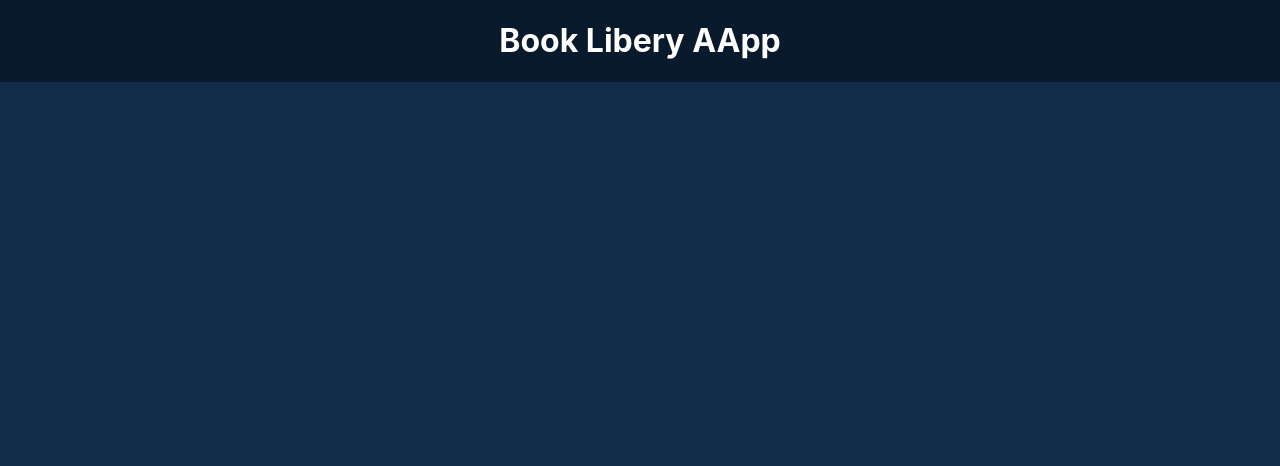
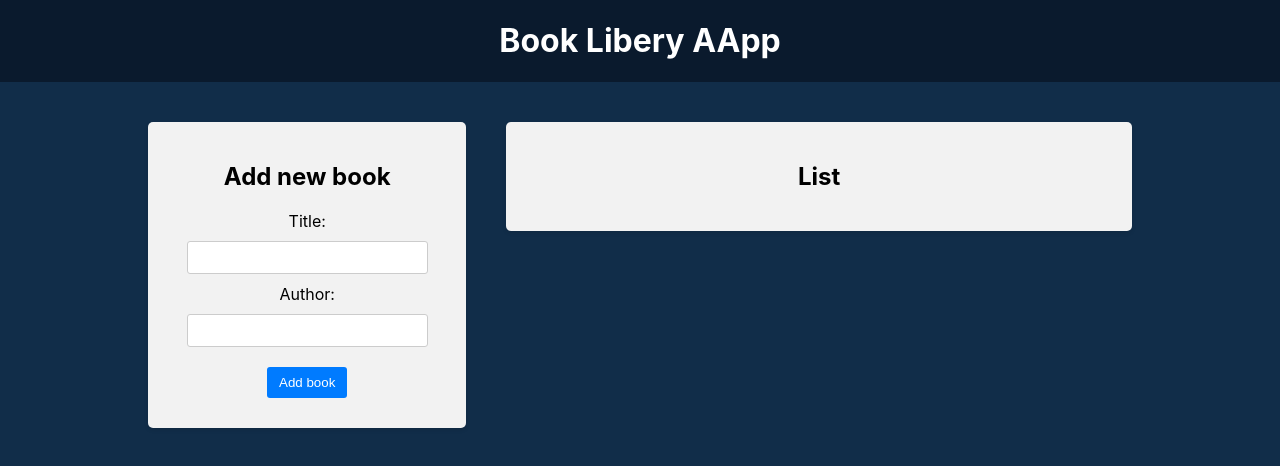
Before and after one commit to Nikita-a11y-dev/React-Libary-App, a React (Vite) app in the folder frontend/vite-project/: page / in a window 1280 px wide. Shown: the top 466 px of the page. Built offline with nearby package versions, Linux system fonts and the light colour scheme.

Commit message:
Added BockForm, BookList and Filter components

```diff
--- a/frontend/vite-project/src/App.jsx
+++ b/frontend/vite-project/src/App.jsx
@@ -1,3 +1,7 @@
+import BookList from "./components/BookList/BookList";
+import BookForm from "./components/BookForm/BookForm";
+import Filter from "./components/Filter/Filter";
+
 import "./App.css";
 
 export default function App() {
@@ -6,6 +10,15 @@ export default function App() {
       <header className="app-header">
         <h1>Book Libery AApp</h1>
       </header>
+      <main className="app-main">
+        <div className="app-left-column">
+          <BookForm></BookForm>
+        </div>
+        <div className="app-right-column">
+          {/* <Filter></Filter> */}
+          <BookList></BookList>
+        </div>
+      </main>
     </div>
   );
 }
--- /dev/null
+++ b/frontend/vite-project/src/components/BookForm/BookForm.css
@@ -0,0 +1,48 @@
+.book-form {
+  width: 100%;
+}
+
+.book-form label {
+  display: block;
+  width: 100%;
+  text-align: center;
+  margin-bottom: 10px;
+}
+
+.book-form input {
+  width: 80%;
+  padding: 8px;
+  margin-bottom: 10px;
+  border: 1px solid #ccc;
+  border-radius: 3px;
+}
+
+.book-form button {
+  background-color: #007bff;
+  color: #fff;
+  padding: 8px 12px;
+  border: none;
+  border-radius: 3px;
+  cursor: pointer;
+  margin: 10px;
+  transition: background-color 0.3s ease;
+}
+
+.book-form button:hover {
+  background-color: #0056b3;
+}
+
+.book-form .spinner {
+  animation: spinner 1s infinite linear;
+  margin-left: 10px;
+}
+
+@keyframes spinner {
+  from {
+    transform: rotate(0deg);
+  }
+
+  to {
+    transform: rotate(360deg);
+  }
+}
--- /dev/null
+++ b/frontend/vite-project/src/components/BookForm/BookForm.jsx
@@ -0,0 +1,41 @@
+import { useState } from "react";
+import "./BookForm.css";
+export default function BookForm() {
+  const [title, setTitle] = useState("");
+  const [author, setAuthor] = useState("");
+
+  function handleSubmit(e) {
+    e.preventDefault();
+    if (title && author) {
+      console.log(title, ";", author);
+      setTitle("");
+      setAuthor("");
+    }
+  }
+  return (
+    <div className="app-block book-form">
+      <h2>Add new book</h2>
+      <form onSubmit={handleSubmit}>
+        <div>
+          <label htmlFor="title">Title:</label>
+          <input
+            type="text"
+            id="title"
+            value={title}
+            onChange={(e) => setTitle(e.target.value)}
+          />
+        </div>
+        <div>
+          <label htmlFor="author">Author:</label>
+          <input
+            type="text"
+            id="author"
+            value={author}
+            onChange={(e) => setAuthor(e.target.value)}
+          />
+        </div>
+        <button type="submit">Add book</button>
+      </form>
+    </div>
+  );
+}
--- /dev/null
+++ b/frontend/vite-project/src/components/BookList/BookList.css
@@ -0,0 +1,61 @@
+.book-list ul {
+  padding: 0;
+  margin: 20px -20px;
+  list-style: none;
+}
+
+.book-list li {
+  display: flex;
+  justify-content: space-between;
+  align-items: center;
+  width: auto;
+  padding: 10px 20px;
+  border-bottom: 1px solid #ccc;
+  background-color: #fff;
+  list-style-type: none;
+}
+
+.book-list li:nth-child(even) {
+  background-color: #f2f2f2;
+}
+
+.book-list li:hover {
+  background-color: #dbe4f8;
+}
+
+.book-list button {
+  background-color: #fff;
+  color: red;
+  border: 1px solid red;
+  padding: 8px 12px;
+  border-radius: 3px;
+  cursor: pointer;
+  transition: background-color 0.3s ease;
+}
+
+.book-list button:hover {
+  background-color: #fdd;
+}
+
+.book-list .highlight {
+  background-color: #ff0;
+}
+
+.book-list .book-info {
+  flex: 1;
+  text-align: left;
+}
+
+.book-list .book-actions {
+  display: flex;
+  align-items: center;
+}
+
+.book-list .star-icon {
+  width: 24px;
+  height: 24px;
+  margin: 0 20px;
+  cursor: pointer;
+  transition: color 0.3s ease;
+  color: #fca510;
+}
--- /dev/null
+++ b/frontend/vite-project/src/components/BookList/BookList.jsx
@@ -0,0 +1,7 @@
+export default function BookList() {
+  return (
+    <div className="app-block book-list">
+      <h2>List</h2>
+    </div>
+  );
+}
--- /dev/null
+++ b/frontend/vite-project/src/components/Filter/Filter.css
@@ -0,0 +1,50 @@
+.filter-row {
+  display: flex;
+  justify-content: space-between;
+  align-items: center;
+}
+
+.filter-group {
+  flex: 1;
+  text-align: center;
+}
+
+.filter input[type="text"] {
+  width: 80%;
+  padding: 8px;
+  border: 1px solid #ccc;
+  border-radius: 3px;
+}
+
+.filter button {
+  background-color: #007bff;
+  color: #fff;
+  padding: 8px 12px;
+  border: none;
+  border-radius: 3px;
+  cursor: pointer;
+  margin: 10px;
+  transition: background-color 0.3s ease;
+}
+
+.filter button:hover {
+  background-color: #0056b3;
+}
+
+@media screen and (max-width: 1024px) {
+  .filter-row {
+    flex-direction: column;
+    align-items: stretch;
+  }
+
+  .filter-group {
+    width: 100%;
+    margin: auto;
+    margin-bottom: 10px;
+  }
+
+  .filter button {
+    margin: 10px auto 0;
+    max-width: 50%;
+  }
+}
--- /dev/null
+++ b/frontend/vite-project/src/components/Filter/Filter.jsx
@@ -0,0 +1,7 @@
+export default function Filter() {
+  return (
+    <div className="app-block filter">
+      <h2>Filter</h2>
+    </div>
+  );
+}
```
